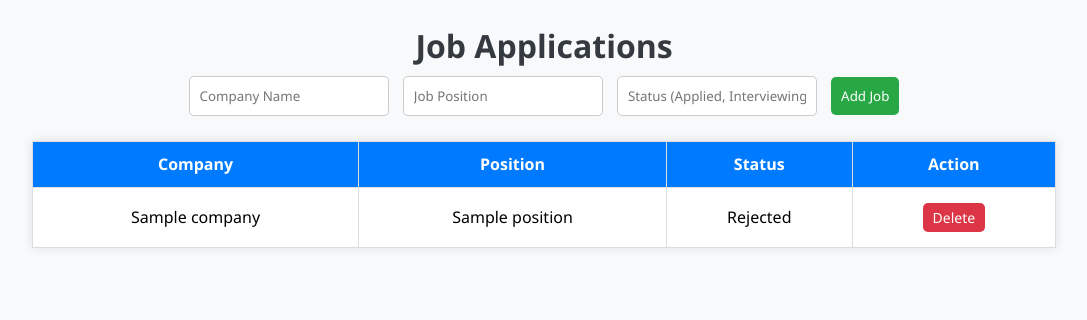
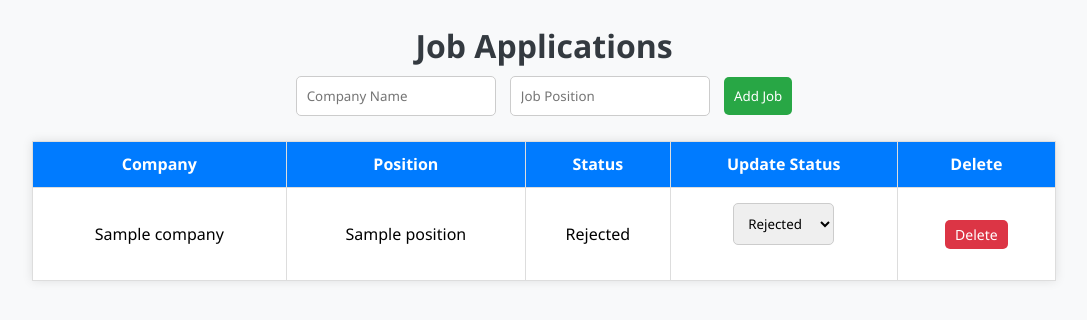
Before and after one commit to AyeshaC123/NextGenHire, a Flask app: page /jobs in a window 1280 px wide. Shown: the part 74-394 px from the top of the page, without its empty margins (96-1183 px from the left). Run offline with Flask 3, Linux system fonts and the light colour scheme; the visitor is signed in with stand-in values (Sample User, id 1); a database or web service that is not in the repository returns one stand-in record (values such as "Sample title"); some libraries are stand-ins or nearby versions.

Commit message:
options for status changes on job page

```diff
--- a/gemini_program/server.py
+++ b/gemini_program/server.py
@@ -138,7 +138,13 @@ def login():
 def callback():
     token = oauth.auth0.authorize_access_token()
     session["user"] = token
-    return redirect("/")
+
+    # Extract user_id from Auth0 token
+    userinfo = token.get("userinfo", {})
+    session["user_id"] = userinfo.get("sub")  # Auth0 user ID (e.g., "auth0|123456789")
+
+    return redirect(url_for("jobs"))
+
 
 @app.route("/logout")
 def logout():
@@ -171,14 +177,23 @@ def index():
 # Add Job Application Route
 @app.route("/add_job", methods=["POST"])
 def add_job():
+    if "user_id" not in session:
+        return "Unauthorized", 401  # User must be logged in
+
     company = request.form.get("company")
     position = request.form.get("position")
     status = request.form.get("status", "Applied")
 
     if company and position:
-        mongo.db.applied_jobs.insert_one({"company": company, "position": position, "status": status})
+        mongo.db.applied_jobs.insert_one({
+            "user_id": session["user_id"],  # Store Auth0 user ID with job
+            "company": company,
+            "position": position,
+            "status": status
+        })
 
-    return redirect(url_for("jobs"))  # Redirect to "/jobs" instead of "index"
+    return redirect(url_for("jobs"))
+
 
 
 # Delete Job Route
@@ -250,16 +265,31 @@ def resume_enhancer():
 
 @app.route("/jobs")
 def jobs():
-    try:
-        if mongo.db is None:
-            return "❌ ERROR: MongoDB is not connected.", 500
+    if "user_id" not in session:
+        return redirect(url_for("login"))
 
-        jobs_list = list(mongo.db.applied_jobs.find())  # Ensure it's a list
-        print(f"✅ Jobs retrieved: {jobs_list}")  # Debugging output
-        return render_template("jobs.html", jobs=jobs_list)
-    except Exception as e:
-        print(f"❌ Error in /jobs route: {str(e)}")  # Print the actual error
-        return "Internal Server Error", 500
+    # Fetch only the jobs belonging to the logged-in Auth0 user
+    jobs_list = list(mongo.db.applied_jobs.find({"user_id": session["user_id"]}))
+
+    return render_template("jobs.html", jobs=jobs_list)
+
+@app.route("/update_status/<job_id>", methods=["POST"])
+def update_status(job_id):
+    if "user_id" not in session:
+        return "Unauthorized", 401  # Ensure user is logged in
+
+    new_status = request.form.get("status")  # Get new status from form
+
+    if new_status not in ["Applied", "Interview", "Rejected"]:
+        return "Invalid status", 400  # Validate status input
+
+    from bson.objectid import ObjectId
+    mongo.db.applied_jobs.update_one(
+        {"_id": ObjectId(job_id), "user_id": session["user_id"]},  # Ensure user owns the job
+        {"$set": {"status": new_status}}  # Update status
+    )
+
+    return redirect(url_for("jobs"))
 
 # ========================
 #  Run Flask App
--- a/gemini_program/templates/jobs.html
+++ b/gemini_program/templates/jobs.html
@@ -27,7 +27,7 @@
             margin-bottom: 20px;
         }
 
-        input, button {
+        input, button, select {
             padding: 10px;
             margin: 5px;
             border: 1px solid #ccc;
@@ -72,13 +72,15 @@
             background-color: #dc3545;
             padding: 5px 10px;
             font-size: 14px;
+            color: white;
+            border: none;
+            border-radius: 5px;
+            cursor: pointer;
         }
 
         .delete-btn:hover {
             background-color: #c82333;
         }
-
-        /* Navbar styles */
     </style>
 </head>
 <body>
@@ -89,7 +91,6 @@
     <form action="/add_job" method="post">
         <input type="text" name="company" placeholder="Company Name" required>
         <input type="text" name="position" placeholder="Job Position" required>
-        <input type="text" name="status" placeholder="Status (Applied, Interviewing, etc.)">
         <button type="submit">Add Job</button>
     </form>
 
@@ -98,13 +99,23 @@
             <th>Company</th>
             <th>Position</th>
             <th>Status</th>
-            <th>Action</th>
+            <th>Update Status</th>
+            <th>Delete</th>
         </tr>
         {% for job in jobs %}
             <tr>
                 <td>{{ job.company }}</td>
                 <td>{{ job.position }}</td>
                 <td>{{ job.status }}</td>
+                <td>
+                    <form action="/update_status/{{ job._id }}" method="post">
+                        <select name="status" onchange="this.form.submit()">
+                            <option value="Applied" {% if job.status == "Applied" %}selected{% endif %}>Applied</option>
+                            <option value="Interview" {% if job.status == "Interview" %}selected{% endif %}>Interview</option>
+                            <option value="Rejected" {% if job.status == "Rejected" %}selected{% endif %}>Rejected</option>
+                        </select>
+                    </form>
+                </td>
                 <td>
                     <form action="/delete_job/{{ job._id }}" method="post" style="display:inline;">
                         <button type="submit" class="delete-btn">Delete</button>
```
